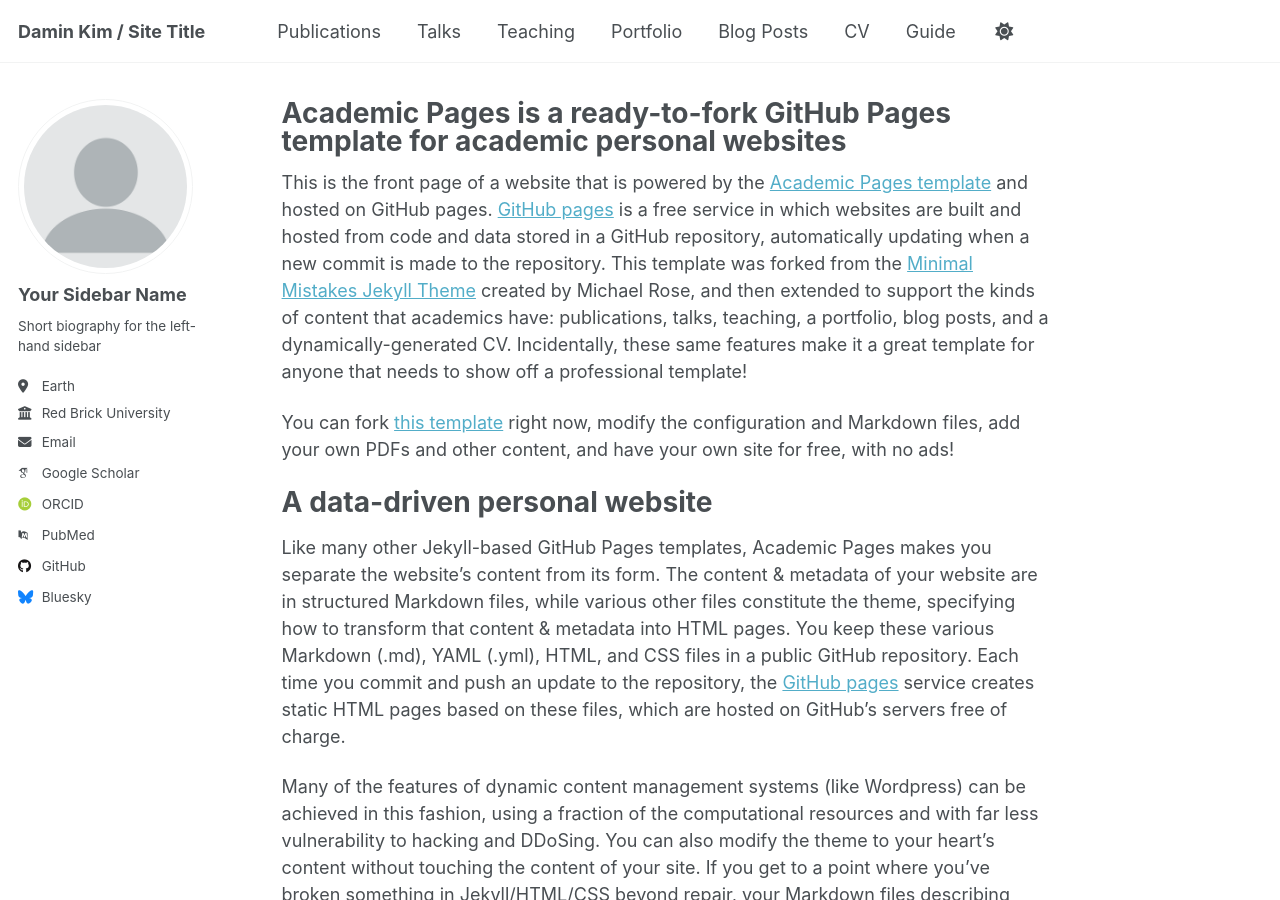
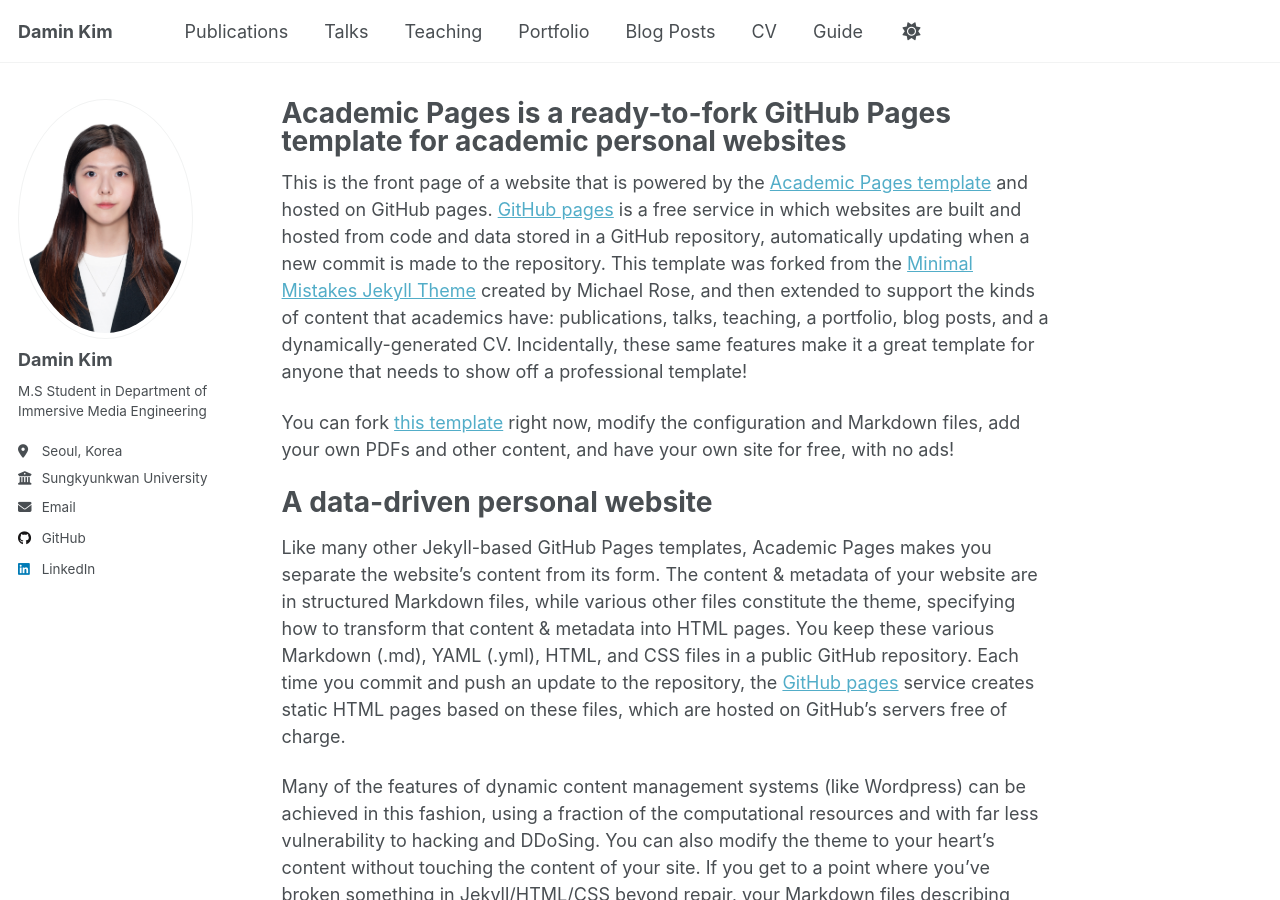
Before and after one commit to damin0129/damin0129.github.io, a Jekyll site: the page built from _pages/about.md, in a window 1280 px wide and 900 px high. Built offline with Jekyll 4.4.1, drawn with Linux system fonts in a browser that asks for light colours; some web fonts are replaced; a script that is not in the unit is left out.

```diff
--- a/_config.yml
+++ b/_config.yml
@@ -9,7 +9,7 @@
 # Basic Site Settings
 locale                   : "en-US"
 site_theme               : "default"
-title                    : "Damin Kim / Site Title"
+title                    : "Damin Kim"
 title_separator          : "-"
 name                     : &name "Damin Kim"
 description              : &description "personal description"
@@ -22,24 +22,24 @@ repository               : "academicpages/academicpages.github.io"
 #               Additional customization can be done by editing /_includes/author-profile.html
 author:
   # Biographic information
-  avatar           : "profile.png"
-  name             : "Your Sidebar Name"
+  avatar           : "my_profile.jpg"
+  name             : "Damin Kim"
   pronouns         : # example: "she/her"
-  bio              : "Short biography for the left-hand sidebar"
-  location         : "Earth"
-  employer         : "Red Brick University"
+  bio              : "M.S Student in Department of Immersive Media Engineering"
+  location         : "Seoul, Korea"
+  employer         : "Sungkyunkwan University"
   uri              : # URL
-  email            : "none@example.org"
+  email            : "goat0129@g.skku.com"
 
   # Academic websites
   academia         : # URL
   arxiv            : # URL - Update with the correct link to your profile
-  googlescholar    : "https://scholar.google.com/citations?user=PS_CX0AAAAAJ"
+  googlescholar    : # "https://scholar.google.com/citations?user=PS_CX0AAAAAJ"
   inspire-hep      : # URL
   impactstory      : # URL
-  orcid            : "http://orcid.org/yourorcidurl"
+  orcid            : # "http://orcid.org/yourorcidurl"
   semantic         : # URL
-  pubmed           : "https://www.ncbi.nlm.nih.gov/pubmed/?term=john+snow"
+  pubmed           : # "https://www.ncbi.nlm.nih.gov/pubmed/?term=john+snow"
   researchgate     : # URL
   scopus           : # URL
 
@@ -47,13 +47,13 @@ author:
   bitbucket        : # Username - Update with your username on the site
   codepen          : # Username
   dribbble         : # Username
-  github           : "academicpages"
+  github           : "meokku"
   kaggle           : # Username
   stackoverflow    : # User number or user number and name (i.e., use "1" or "1/jeff-atwood")
 
   # Social media
   artstation       : # Username
-  bluesky          : "bsky.app" # Replace this with you Bluesky username
+  bluesky          : # "bsky.app" # Replace this with you Bluesky username
   facebook         : # Username
   flickr           : # Username
   foursquare       : # Username
@@ -62,7 +62,7 @@ author:
   keybase          : # Username
   instagram        : # Username
   lastfm           : # Username
-  linkedin         : # Username
+  linkedin         : "devdaminkim"
   mastodon         : # URL
   medium           : # URL
   pinterest        : # Username
```
Also changed, not shown: images/my_profile.jpg (added).
